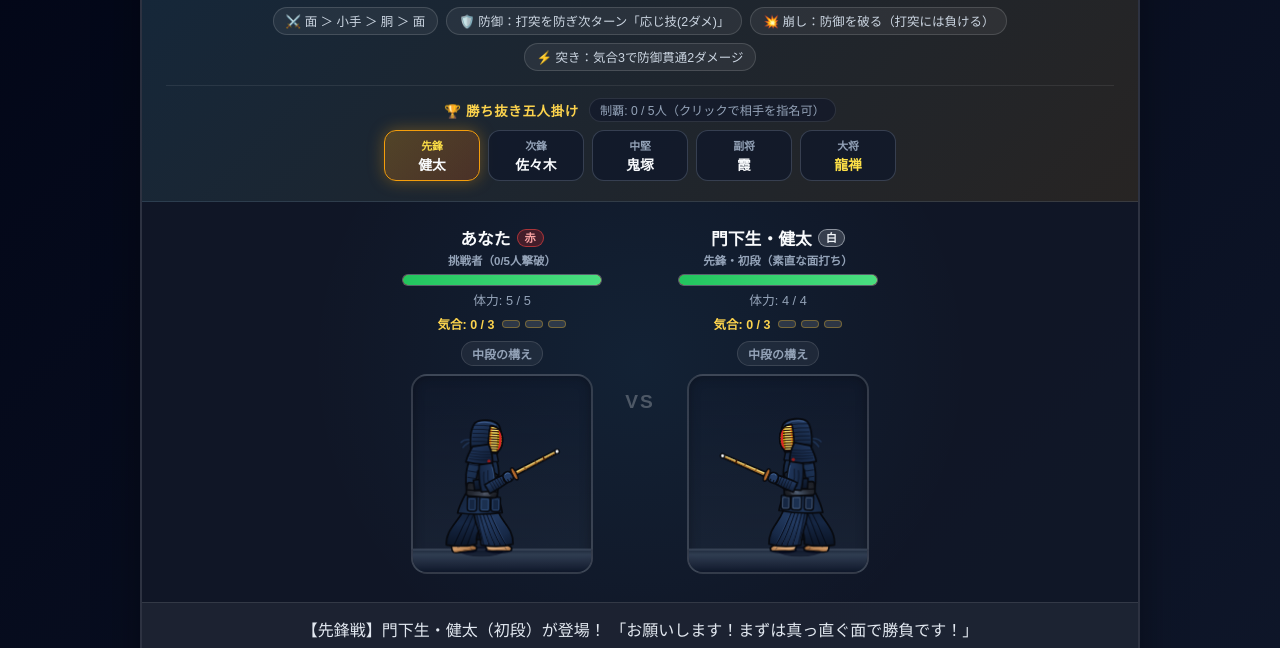
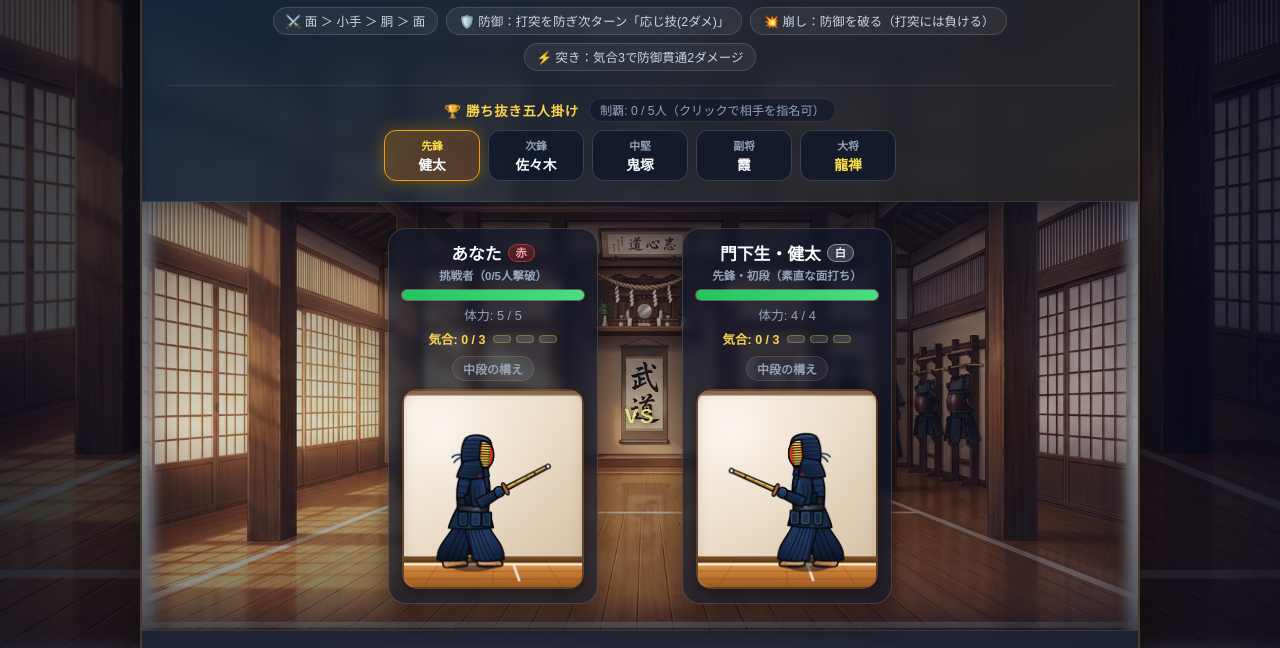
Before and after one commit to rinevo/Kendo, a plain HTML site: page index.html in a window 1280 px wide. Shown: the part 141-789 px from the top of the page. Drawn offline with Linux system fonts and the light colour scheme.

Commit message:
背景画像を追加

```diff
--- a/game.js
+++ b/game.js
@@ -1930,19 +1930,50 @@ function drawSingleSpriteFrame(ctx, spriteKey, alpha = 1) {
 }
 
 function drawDojoFloor(ctx) {
+    // キャラクター背景画像（fighter-bg.svg）の白い漆喰壁・琥珀色の板張り床・白線と色調を完全統一
     ctx.save();
     const floorGrad = ctx.createLinearGradient(0, GROUND_Y - 2, 0, CANVAS_H);
-    floorGrad.addColorStop(0, 'rgba(30, 41, 59, 0.85)');
-    floorGrad.addColorStop(0.25, 'rgba(51, 65, 85, 0.92)');
-    floorGrad.addColorStop(1, 'rgba(15, 23, 42, 0.98)');
+    floorGrad.addColorStop(0, 'rgba(222, 152, 78, 0.92)');
+    floorGrad.addColorStop(0.45, 'rgba(196, 121, 50, 0.95)');
+    floorGrad.addColorStop(1, 'rgba(156, 88, 30, 0.98)');
     ctx.fillStyle = floorGrad;
-    ctx.fillRect(0, GROUND_Y - 1, CANVAS_W, CANVAS_H - GROUND_Y + 1);
-
-    ctx.strokeStyle = 'rgba(148, 163, 184, 0.32)';
-    ctx.lineWidth = 1.5;
+    ctx.fillRect(0, GROUND_Y - 2, CANVAS_W, CANVAS_H - GROUND_Y + 2);
+
+    // 板目の水平ライン
+    ctx.strokeStyle = 'rgba(124, 67, 20, 0.5)';
+    ctx.lineWidth = 1;
+    [GROUND_Y + 6, GROUND_Y + 14].forEach((py) => {
+        ctx.beginPath();
+        ctx.moveTo(0, py);
+        ctx.lineTo(CANVAS_W, py);
+        ctx.stroke();
+    });
+
+    // 板の継ぎ目（パースライン）
+    ctx.strokeStyle = 'rgba(124, 67, 20, 0.4)';
+    [
+        [36, GROUND_Y - 2, 20, CANVAS_H],
+        [91, GROUND_Y - 2, 91, CANVAS_H],
+        [146, GROUND_Y - 2, 162, CANVAS_H]
+    ].forEach(([x1, y1, x2, y2]) => {
+        ctx.beginPath();
+        ctx.moveTo(x1, y1);
+        ctx.lineTo(x2, y2);
+        ctx.stroke();
+    });
+
+    // 試合場の白線（水平ライン＋開始線マーク）
+    ctx.strokeStyle = 'rgba(248, 241, 229, 0.92)';
+    ctx.lineWidth = 2.2;
     ctx.beginPath();
     ctx.moveTo(0, GROUND_Y - 1);
     ctx.lineTo(CANVAS_W, GROUND_Y - 1);
+    ctx.stroke();
+
+    ctx.lineWidth = 2.4;
+    ctx.beginPath();
+    ctx.moveTo(112, GROUND_Y - 1);
+    ctx.lineTo(118, GROUND_Y + 16);
     ctx.stroke();
     ctx.restore();
 }
--- a/style.css
+++ b/style.css
@@ -12,7 +12,10 @@
 body {
     margin: 0;
     font-family: "Yu Gothic", "Hiragino Sans", sans-serif;
-    background: linear-gradient(135deg, #020617 0%, var(--bg) 100%);
+    background:
+        radial-gradient(circle at 50% 45%, rgba(15, 23, 42, 0.42), rgba(2, 6, 23, 0.86)),
+        url("dojo-bg.png") center center / cover no-repeat fixed,
+        linear-gradient(135deg, #020617 0%, var(--bg) 100%);
     color: var(--text);
     min-height: 100vh;
     display: grid;
@@ -37,10 +40,11 @@ body {
 
 .game {
     width: min(1000px, 100%);
-    background: rgba(17, 24, 39, 0.95);
-    border: 2px solid rgba(255,255,255,0.12);
+    background: rgba(15, 23, 42, 0.82);
+    backdrop-filter: blur(8px);
+    border: 2px solid rgba(251, 191, 36, 0.22);
     border-radius: 24px;
-    box-shadow: 0 20px 45px rgba(0,0,0,0.35);
+    box-shadow: 0 24px 55px rgba(0, 0, 0, 0.55);
     overflow: hidden;
     display: flex;
     flex-direction: column;
@@ -186,12 +190,15 @@ body {
     display: flex;
     justify-content: center;
     align-items: center;
-    gap: 20px;
-    padding: 24px;
+    gap: 24px;
+    padding: 26px 24px;
     flex: 1;
     position: relative;
-    background: radial-gradient(circle at 50% 40%, rgba(56, 189, 248, 0.07), transparent 60%);
-    transition: background 0.25s ease;
+    background:
+        linear-gradient(180deg, rgba(15, 23, 42, 0.42) 0%, rgba(15, 23, 42, 0.16) 52%, rgba(15, 23, 42, 0.58) 100%),
+        url("dojo-bg.png") center 58% / cover no-repeat;
+    box-shadow: inset 0 0 42px rgba(2, 6, 23, 0.65);
+    transition: filter 0.25s ease;
 }
 
 .battle-arena.arena-critical-flash {
@@ -199,14 +206,15 @@ body {
 }
 
 @keyframes arenaCritFlash {
-    0% { background: radial-gradient(circle at 50% 50%, rgba(250, 204, 21, 0.32), rgba(239, 68, 68, 0.18) 55%, transparent 80%); }
-    100% { background: radial-gradient(circle at 50% 40%, rgba(56, 189, 248, 0.07), transparent 60%); }
+    0% { filter: brightness(1.45) contrast(1.15) saturate(1.3); }
+    100% { filter: brightness(1) contrast(1) saturate(1); }
 }
 
 .vs-divider {
     font-weight: 900;
-    font-size: 1.2rem;
-    color: rgba(255, 255, 255, 0.25);
+    font-size: 1.25rem;
+    color: rgba(254, 240, 138, 0.85);
+    text-shadow: 0 2px 10px rgba(0, 0, 0, 0.85);
     letter-spacing: 0.1em;
     user-select: none;
     min-width: 36px;
@@ -215,9 +223,15 @@ body {
 
 .fighter-card {
     width: 100%;
-    max-width: 200px;
+    max-width: 210px;
     text-align: center;
     position: relative;
+    background: rgba(15, 23, 42, 0.68);
+    border: 1px solid rgba(255, 255, 255, 0.15);
+    border-radius: 18px;
+    padding: 12px 12px 10px;
+    backdrop-filter: blur(5px);
+    box-shadow: 0 12px 28px rgba(0, 0, 0, 0.45);
 }
 
 .fighter-name {
@@ -374,8 +388,8 @@ body {
 }
 
 .sprite-container {
-    background: linear-gradient(180deg, rgba(15, 23, 42, 0.4) 0%, rgba(30, 41, 59, 0.55) 88%, rgba(15, 23, 42, 0.9) 89%, rgba(30, 41, 59, 0.95) 100%);
-    border: 2px solid rgba(255,255,255,0.15);
+    background: url("fighter-bg.svg") center / cover no-repeat;
+    border: 2px solid rgba(139, 90, 43, 0.55);
     border-radius: 16px;
     width: 182px;
     height: 200px;
@@ -384,7 +398,7 @@ body {
     place-items: center;
     position: relative;
     overflow: hidden;
-    box-shadow: inset 0 0 12px rgba(0,0,0,0.3);
+    box-shadow: 0 4px 12px rgba(0, 0, 0, 0.35), inset 0 0 10px rgba(107, 68, 35, 0.18);
     transition: border-color 0.25s ease, box-shadow 0.25s ease, transform 0.15s ease;
 }
 
```
Also changed, not shown: dojo-bg.png (added), fighter-bg.svg (added).
